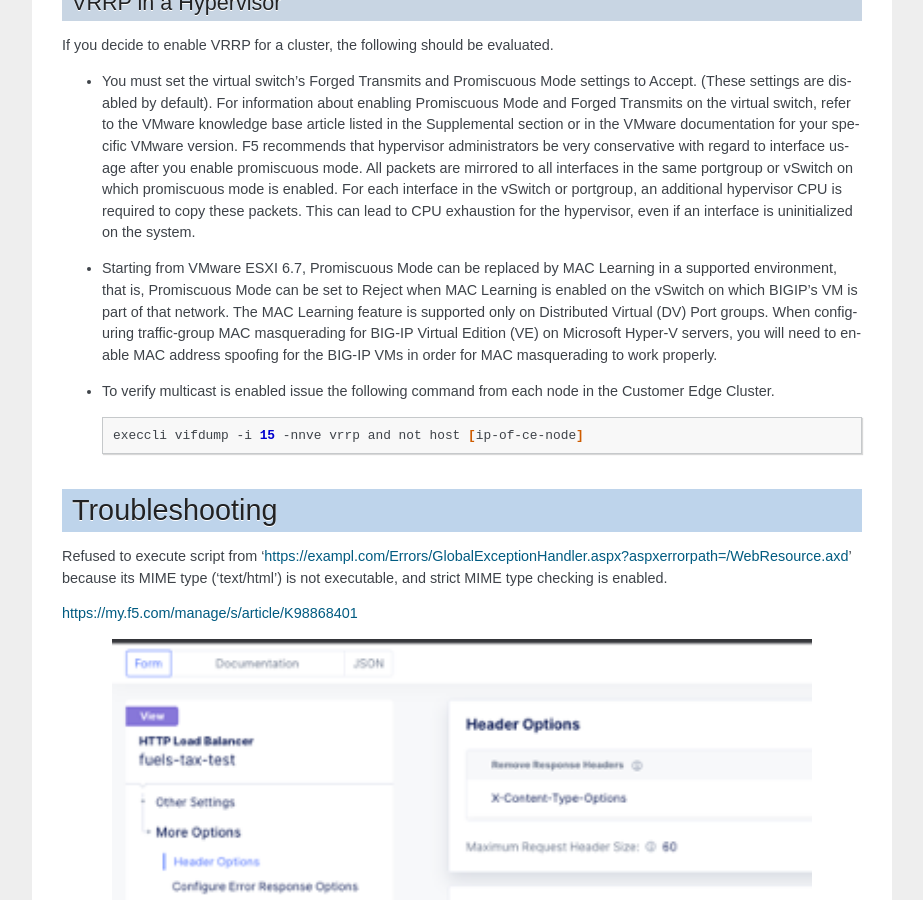
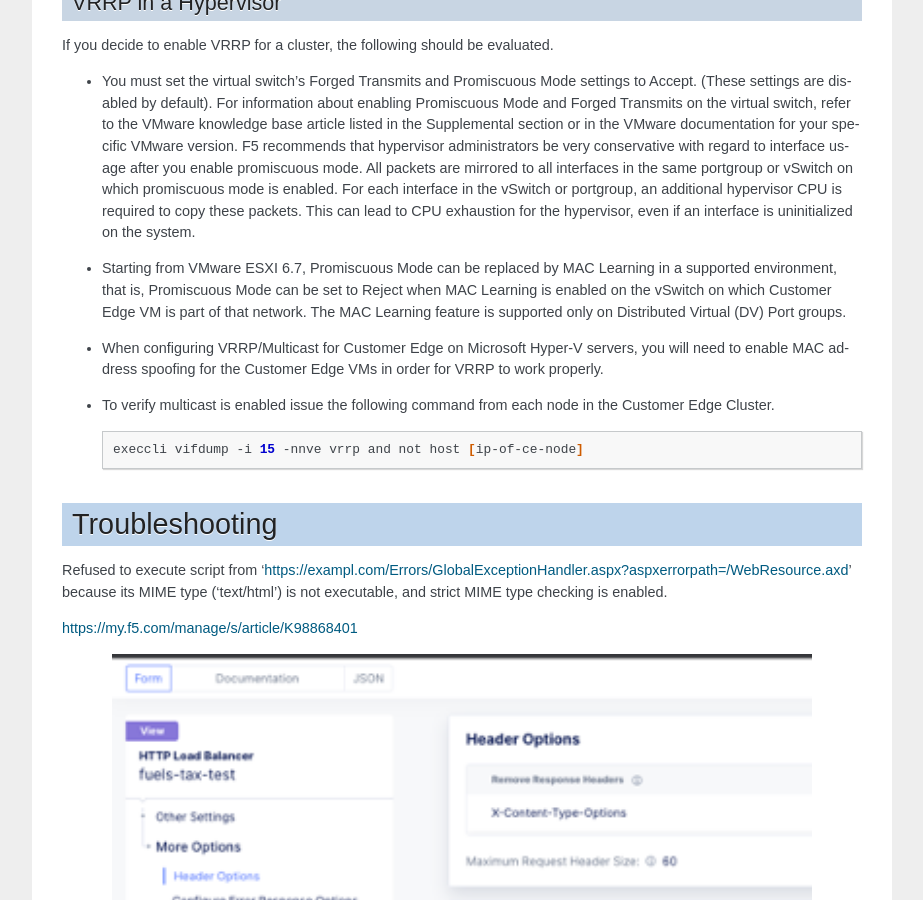
Before and after one commit to Mikej81/bigip_to_xc_faq, a Sphinx documentation site: the page built from docs/source/index.rst, in a window 1280 px wide and 900 px high, scrolled down 23128 px. Shown: the whole window, without its empty margins (198-1121 px from the left). Built offline with Sphinx 7.4.7, drawn with Linux system fonts in a browser that asks for light colours; the version number could not be read and is left out.

Commit message:
replace big-ip

```diff
--- a/docs/source/index.rst
+++ b/docs/source/index.rst
@@ -735,8 +735,12 @@ If you decide to enable VRRP for a cluster, the following should be evaluated.
   hypervisor, even if an interface is uninitialized on the system.
 
 
-* Starting from VMware ESXI 6.7, Promiscuous Mode can be replaced by MAC Learning in a supported environment, that is, Promiscuous Mode can be set to Reject when MAC Learning is enabled on the vSwitch on which BIGIP's VM is part of that network. The MAC Learning feature is supported only on Distributed Virtual (DV) Port groups.
-  When configuring traffic-group MAC masquerading for BIG-IP Virtual Edition (VE) on Microsoft Hyper-V servers, you will need to enable MAC address spoofing for the BIG-IP VMs in order for MAC masquerading to work properly.
+* Starting from VMware ESXI 6.7, Promiscuous Mode can be replaced by MAC Learning in a supported environment,
+  that is, Promiscuous Mode can be set to Reject when MAC Learning is enabled on the vSwitch on which Customer Edge
+  VM is part of that network. The MAC Learning feature is supported only on Distributed Virtual (DV) Port groups.
+
+* When configuring VRRP/Multicast for Customer Edge on Microsoft Hyper-V servers,
+  you will need to enable MAC address spoofing for the Customer Edge VMs in order for VRRP to work properly.
 
 
 * To verify multicast is enabled issue the following command from each node in the Customer Edge Cluster.
```
Also changed, not shown: 7 other files.
